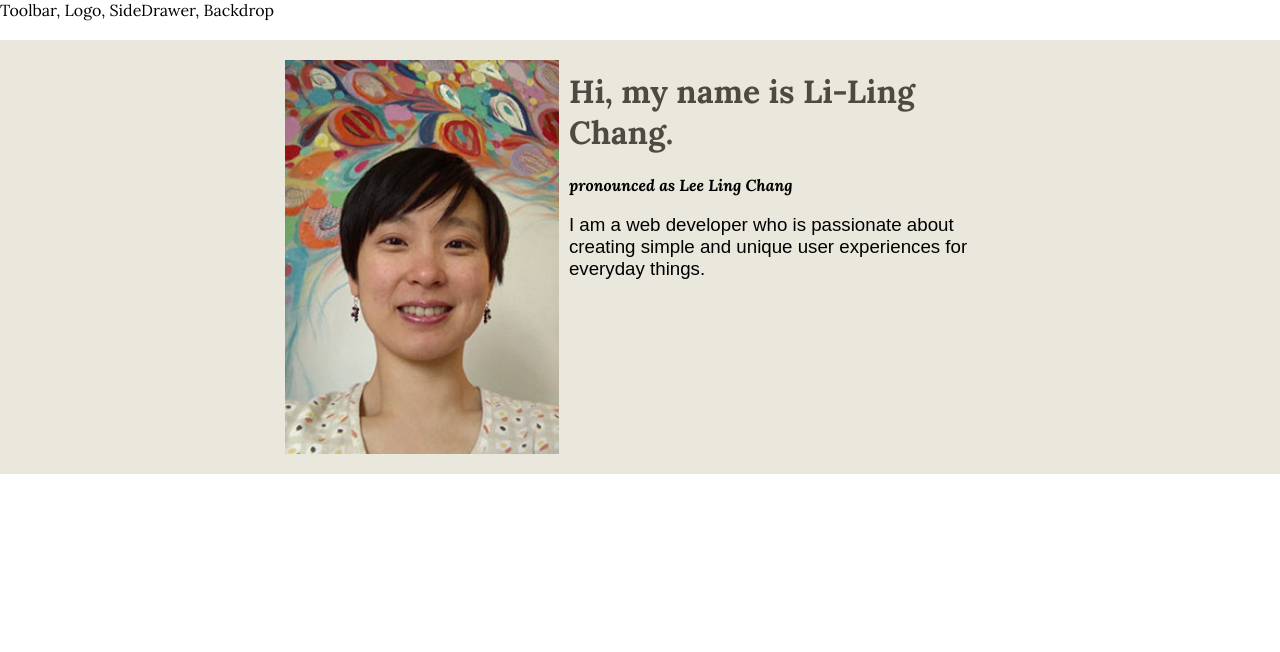
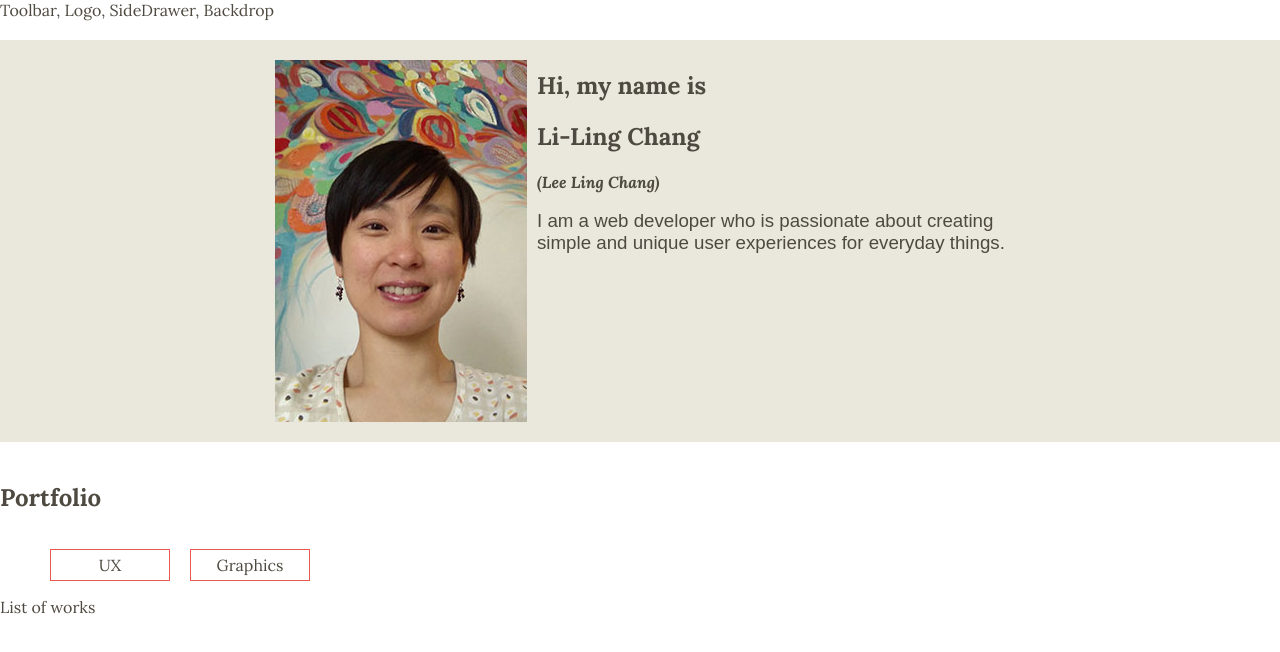
Before and after one commit to li-ling/portfolio-site, a React app: page / in a window 1280 px wide. Shown: the top 652 px of the page. Built offline with nearby package versions, Linux system fonts and the light colour scheme.

Commit message:
Added Portfolio section

```diff
--- a/src/App.js
+++ b/src/App.js
@@ -1,6 +1,7 @@
 import React, { Component } from 'react';
 import Layout from './containers/Layout/Layout';
 import Intro from "./components/Intro/Intro";
+import Portfolio from './containers/Portfolio/Portfolio';
 
 class App extends Component {
   render() {
@@ -8,6 +9,7 @@ class App extends Component {
       <div>
         <Layout>
             <Intro/>
+            <Portfolio />
         </Layout>
       </div>
     );
--- a/src/components/Intro/Intro.css
+++ b/src/components/Intro/Intro.css
@@ -5,18 +5,18 @@
 
 .IntroContent {
     width: 80%;
-    box-sizing: border-box;
     display: flex;
     flex-flow: row;
     flex-wrap: wrap;
     justify-content: center;
     margin: auto;
-    padding: 10px;
+    padding: 20px 0;
+    text-align: center;
 }
 
 .Intro img {
-    width: 80%;
-    height: 80%;
+    width: 50%;
+    height: 50%;
 }
 
 .SubTitle {
@@ -26,12 +26,14 @@
 @media (min-width: 600px){
 
     .IntroContent {
-        width: 80%;
+        /* width: 80%; */
         max-width: 750px;
+        min-width: 600px;
         flex-flow: row;
         justify-content: space-between;
         margin: auto;
         padding: 10px;
+        text-align: left;
     }
 
     .Intro Img {
--- a/src/components/Intro/Intro.js
+++ b/src/components/Intro/Intro.js
@@ -4,16 +4,17 @@ import portraitImg from '../../assets/images/portrait_sm_sep.jpg';
 
 const intro = (props) => {
   return (
-      <div className={styles.Intro}>
+      <section className={styles.Intro}>
         <div className={styles.IntroContent}>
          <img src={portraitImg} alt="Me" />
          <div>
-          <h1>Hi, my name is Li-Ling Chang.</h1>
-          <p className={styles.SubTitle}>pronounced as Lee Ling Chang</p>
+          <h2>Hi, my name is</h2>
+          <h1>Li-Ling Chang</h1>
+          <p className={styles.SubTitle}>(Lee Ling Chang)</p>
           <h3>I am a web developer who is passionate about creating simple and unique user experiences for everyday things.</h3>
           </div>
         </div>
-      </div>
+      </section>
   )
 };
 
--- /dev/null
+++ b/src/containers/Portfolio/Portfolio.css
@@ -0,0 +1,22 @@
+.Portfolio {
+    display: flex;
+    flex-direction: column;
+    align-content: center;
+}
+
+.Portfolio li {
+    list-style: none;
+    display: inline-block;
+    width: 120px;
+    padding: 5px;
+    margin: 0 10px;
+    border: 1px solid #E85A4F;
+    text-align: center;
+    box-sizing: border-box;
+}
+
+.Portfolio li:hover, .Selected{
+    background-color: #E85A4F;
+    color: white;
+    cursor: pointer;
+}
--- /dev/null
+++ b/src/containers/Portfolio/Portfolio.js
@@ -0,0 +1,28 @@
+import React, { Component } from 'react';
+import styles from './Portfolio.css';
+
+class Portfolio extends Component {
+    state = {
+        works: [],
+        filters: ['UX','Graphics']
+    }
+
+    render() {
+   return (
+    <section className={styles.Portfolio}>
+        <h1>Portfolio</h1>
+        <ul>
+            { this.state.filters.map((f, i)=>
+                <li key={i}>{f}</li>
+            ) }
+        </ul>
+        <div>
+            List of works
+        </div>
+    </section>
+   );
+}
+
+}
+
+export default Portfolio;
--- a/src/index.css
+++ b/src/index.css
@@ -2,11 +2,11 @@ body {
   margin: 0;
   padding: 0;
   font-family: 'Lora', serif;
+  color: #4F4A41;
 }
 h1, h2 {
   font-family: 'Lora', serif;
   font-weight: 700;
-  color: #4F4A41;
   /* #272727; */
 }
 
```
